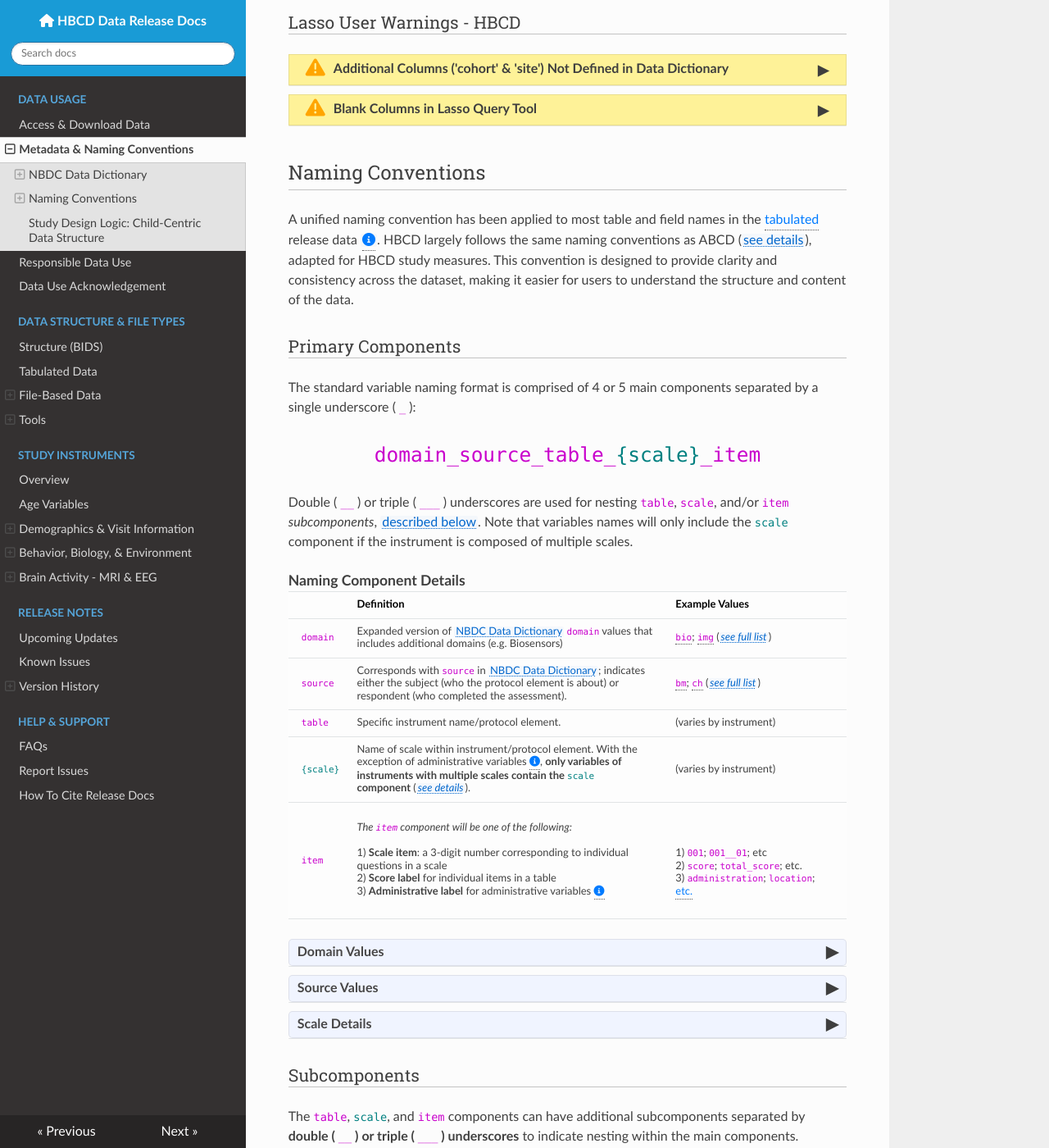
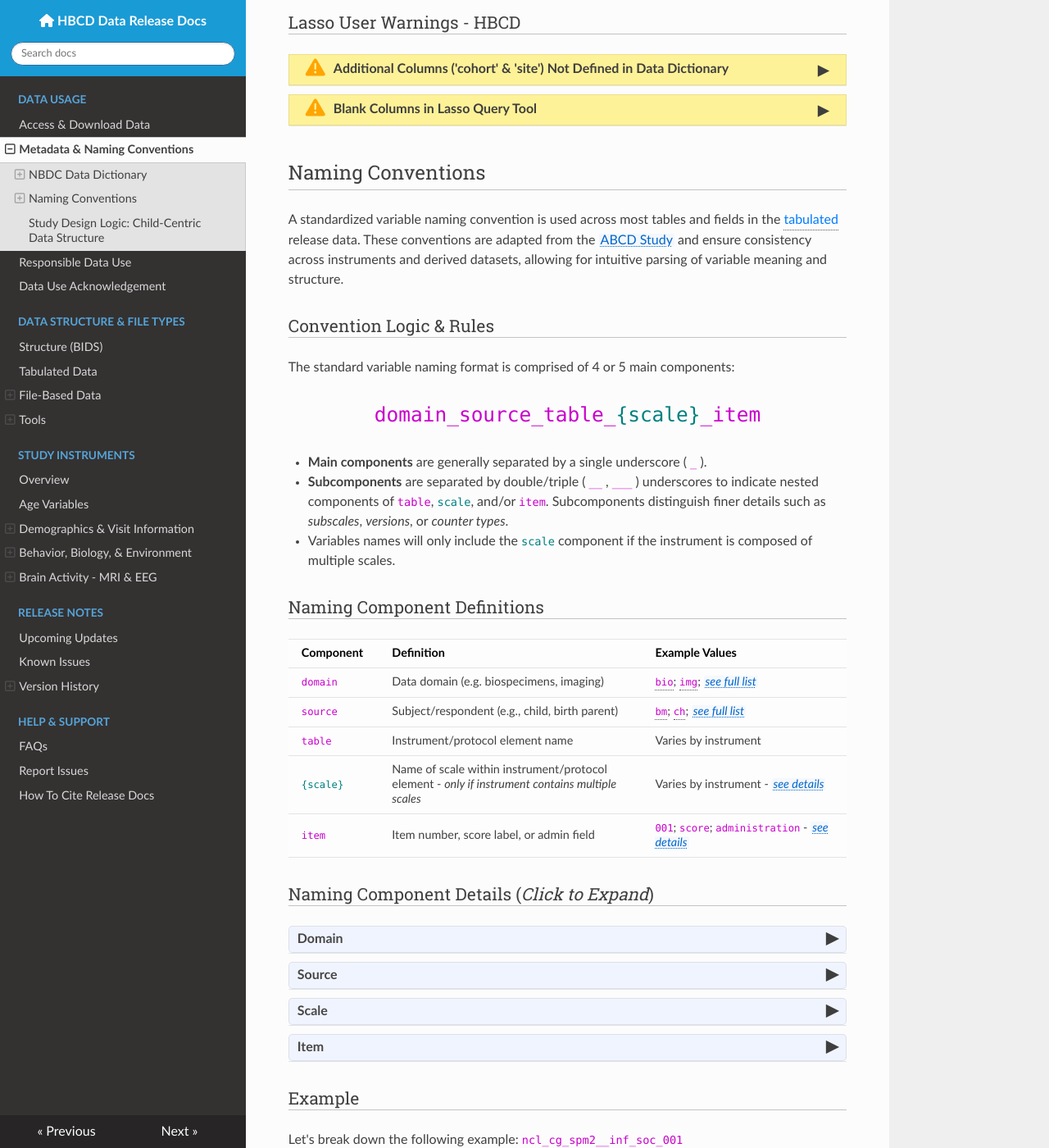
Before and after one commit to nbdc-datahub/hbcd-docs, an MkDocs documentation site: the page built from docs/access/metadata.md, in a window 1280 px wide and 1400 px high, scrolled down 2790 px. Shown: the whole window at 82% size. Built offline with MkDocs 1.6.1, drawn with Linux system fonts in a browser that asks for light colours; nearby versions of some CDN libraries; some of the changed text lies outside the part shown.

Commit message:
large rework of naming convention section

```diff
--- a/docs/access/metadata.md
+++ b/docs/access/metadata.md
@@ -366,70 +366,67 @@ Below are the definitions for the columns in the data dictionary and levels tabl
 
 ## Naming Conventions
 
-A unified naming convention has been applied to most table and field names in the <span class="tooltip">tabulated<span class="tooltiptext">instrument and derived data<br>(tabulated format)</span></span> release data <a href="../../datacuration/overview" target="_blank"><span class="tooltip"><span class="emoji"><i class="fa-solid fa-circle-info"></i></span><span class="tooltiptext">Click to go to overview of tabulated vs. file-based data</span></span></a>. HBCD largely follows the same naming conventions as ABCD ([see details](https://docs.abcdstudy.org/latest/documentation/curation/naming.html)), adapted for HBCD study measures. This convention is designed to provide clarity and consistency across the dataset, making it easier for users to understand the structure and content of the data.
+A standardized variable naming convention is used across most tables and fields in the <span class="tooltip">tabulated<span class="tooltiptext">instrument and derived data<br>(tabulated format)</span></span> release data. These conventions are adapted from the [ABCD Study](https://docs.abcdstudy.org/latest/documentation/curation/naming.html) and ensure consistency across instruments and derived datasets, allowing for intuitive parsing of variable meaning and structure.
 
-### Primary Components
+### Convention Logic & Rules
 
-The standard variable naming format is comprised of 4 or 5 main components separated by a single underscore ( `_` ):
+The standard variable naming format is comprised of 4 or 5 main components:
 
  <p style="font-size: 1.8em; font-weight: bold; padding: 10px;" align="center">
 <code>domain_source_table_<span style="color: teal;">{scale}</span>_item</code>
 </p>
 
-Double ( `__` ) or triple ( `___` ) underscores are used for nesting `table`, `scale`, and/or `item` *subcomponents*, [described below](#subcomponents). Note that variables names will only include the <code><span style="color: teal;">scale</span></code> component if the instrument is composed of multiple scales.
+- **Main components** are generally separated by a single underscore ( `_` ).
+- **Subcomponents** are separated by double/triple ( `__` ,  `___` ) underscores to indicate nested components of `table`, <code><span style="color: teal;">scale</span></code>, and/or `item`. Subcomponents distinguish finer details such as *subscales*, *versions*, or *counter types*.
+- Variables names will only include the <code><span style="color: teal;">scale</span></code> component if the instrument is composed of multiple scales.
 
-<p style="font-size: 1.1em; font-weight: bold; margin-bottom: 0; padding-bottom: 0;">Naming Component Details</p>
-<table class="compact-table-no-vertical-lines" style="width: 100%; border-collapse: collapse; table-layout: fixed;">
+### Naming Component Definitions
+
+<table class="table-no-vertical-lines" style="width: 100%; border-collapse: collapse; table-layout: fixed;">
 <thead>
-  <th style="width: 5%; padding-right: 2px;"></th>
-  <th style="width: 50%; padding-left: 2px; padding-right: 2px;">Definition</th>
-  <th style="width: 30%;">Example Values</th>
+  <th style="width: 10%;">Component</th>
+  <th style="width: 45%;">Definition</th>
+  <th style="width: 35%;">Example Values</th>
 </thead>
 <tbody>
 <tr>
-  <td style="padding-right: 2px;"><b><code>domain</code></b></td>
-  <td style="padding-right: 2px; padding-left: 2px; word-wrap: break-word; white-space: normal;">Expanded version of <a href="#data-dictionary">NBDC Data Dictionary</a> <code>domain</code> values that includes additional domains (e.g. Biosensors)</td>
+  <td><b><code>domain</code></b></td>
+  <td style="word-wrap: break-word; white-space: normal;">Data domain (e.g. biospecimens, imaging)</td>
   <td><span class="tooltip"><code>bio</code><span class="tooltiptext">Biospecimens</span></span>;
-  <span class="tooltip"><code>img</code><span class="tooltiptext">Imaging/MRI</span></span> (<i><a href="#domain">see full list</a></i>)</td>
+  <span class="tooltip"><code>img</code><span class="tooltiptext">Imaging/MRI</span></span>; <i><a href="#domain">see full list</a></i></td>
 </tr>
 <tr>
-  <td style="padding-right: 2px;"><b><code>source</code></b></td>
-  <td style="padding-right: 2px; padding-left: 2px; word-wrap: break-word; white-space: normal;">Corresponds with <code>source</code> in <a href="#data-dictionary">NBDC Data Dictionary</a>; indicates either the subject (who the protocol element is about) or respondent (who completed the assessment).</td>
+  <td><b><code>source</code></b></td>
+  <td style="word-wrap: break-word; white-space: normal;">Subject/respondent (e.g., child, birth parent)</td>
   <td><span class="tooltip"><code>bm</code><span class="tooltiptext">Biological Mother</span></span>;
-    <span class="tooltip"><code>ch</code><span class="tooltiptext">Child</span></span> (<i><a href="#source">see full list</a></i>)
+    <span class="tooltip"><code>ch</code><span class="tooltiptext">Child</span></span>; <i><a href="#source">see full list</a></i>
   </td>
 </tr>
 <tr>
-<td style="padding-right: 2px;"><b><code>table</code></b></td>
-<td style="padding-left: 2px;">Specific instrument name/protocol element.</td>
-<td style="word-wrap: break-word; white-space: normal;">(varies by instrument)</td></tr>
+<td><b><code>table</code></b></td>
+<td>Instrument/protocol element name</td>
+<td>Varies by instrument</td></tr>
 </tr>
 <tr>
 <td><b><code><span style="color: teal;">{scale}</span></code></b></td>
-<td style="padding-left: 2px; word-wrap: break-word; white-space: normal;">Name of scale within instrument/protocol element. With the exception of administrative variables <span class="tooltip"><span class="emoji"><i class="fa-solid fa-circle-info"></i></span><span class="tooltiptext">e.g. language or date of administration</span></span>, <b>only variables of instruments with multiple scales contain the <code><span style="color: teal;">scale</span></code> component</b> (<i><a href="#scale">see details</a></i>).</td>
-<td style="word-wrap: break-word; white-space: normal;">(varies by instrument)</td></tr>
+<td style="word-wrap: break-word; white-space: normal;">Name of scale within instrument/protocol element - <i>only if instrument contains multiple scales</i></td>
+<td style="word-wrap: break-word; white-space: normal;">Varies by instrument - <i><a href="#scale">see details</a></i></td></tr>
 </tr>
 <tr>
-  <td style="padding-right: 2px;"><b><code>item</code></b></td>
-  <td style="padding-left: 2px; word-wrap: break-word; white-space: normal;"><i>The <code>item</code> component will be one of the following:</i><br><br>
-  1) <b>Scale item</b>: a 3-digit number corresponding to individual questions in a scale<br>
-  2) <b>Score label</b> for individual items in a table<br>
-  3) <b>Administrative label</b> for administrative variables <span class="tooltip"><span class="emoji"><i class="fa-solid fa-circle-info"></i></span><span class="tooltiptext">e.g. language or date of administration</span></span><br></td>
-  <td style="word-wrap: break-word; white-space: normal;"><br><br><br>
-  1) <code>001</code>; <code>001__01</code>; etc<br>
-  2) <code>score</code>; <code>total_score</code>; etc.<br>
-  3) <code>administration</code>; <code>location</code>; <span class="tooltip tooltip-left">etc.<span class="tooltiptext"><code>lang</code>; <code>date_taken</code>; <code>candidate_age</code>; <code>gestational_age</code>; <code>adjusted_age</code></span></span><br><br>
-  </td></tr>
+  <td><b><code>item</code></b></td>
+  <td style="word-wrap: break-word; white-space: normal;">Item number, score label, or admin field</td>
+  <td style="word-wrap: break-word; white-space: normal;"><code>001</code>; <code>score</code>; <code>administration</code> - <i><a href="#item">see details</a></i></td>
+</tr>
 </tr>
 </tbody>
 </table>
 
 
+### Naming Component Details (*Click to Expand*)
+
 <div id="domain" class="table-banner" onclick="toggleCollapse(this)">
   <span class="text-with-link">
-  <span style="display: inline-flex; align-items: center;">
-   Domain Values
-  </span>
+  <span style="display: inline-flex; align-items: center;">Domain</span>
   <a class="anchor-link" href="#domain" title="Copy link">
   <i class="fa-solid fa-link"></i>
   </a>
@@ -461,9 +459,7 @@ Double ( `__` ) or triple ( `___` ) underscores are used for nesting `table`, `s
 
 <div id="source" class="table-banner" onclick="toggleCollapse(this)">
   <span class="text-with-link">
-  <span style="display: inline-flex; align-items: center;">
-   Source Values
-  </span>
+  <span style="display: inline-flex; align-items: center;">Source</span>
   <a class="anchor-link" href="#source" title="Copy link">
   <i class="fa-solid fa-link"></i>
   </a>
@@ -496,7 +493,7 @@ Double ( `__` ) or triple ( `___` ) underscores are used for nesting `table`, `s
 
 <div id="scale" class="table-banner" onclick="toggleCollapse(this)">
   <span class="text-with-link">
-  <span style="display: inline-flex; align-items: center;">Scale Details</span>
+  <span style="display: inline-flex; align-items: center;">Scale</span>
   <a class="anchor-link" href="#scale" title="Copy link">
   <i class="fa-solid fa-link"></i>
   </a>
@@ -504,7 +501,7 @@ Double ( `__` ) or triple ( `___` ) underscores are used for nesting `table`, `s
   <span class="arrow">▸</span>
 </div>
 <div class="table-collapsible-content">
-<p>Study instruments/tables composed of multiple scales will include the <code><span style="color: teal;">{scale}</span></code> naming component in their variable names. This is applicable to the following instruments in the current release:</p>
+<p><i>Only variables of instruments/tables composed of multiple scales include the <code><span style="color: teal;">scale</span></code> component</i>. Scale is also excluded from administrative variables <span class="tooltip"><span class="emoji"><i class="fa-solid fa-circle-info"></i></span><span class="tooltiptext">e.g. language or date of administration</span></span>. The following instruments in the current release include the scale component in their variable names:</p>
 <br>
 <br>
 <table class="table-no-vertical-lines" style="width: 100%; border-collapse: collapse; table-layout: fixed; font-size: 15px">
@@ -583,23 +580,53 @@ Double ( `__` ) or triple ( `___` ) underscores are used for nesting `table`, `s
 </p>
 </div>
 
-### Subcomponents
+<div id="item" class="table-banner" onclick="toggleCollapse(this)">
+  <span class="text-with-link">
+  <span style="display: inline-flex; align-items: center;">Item</span>
+  <a class="anchor-link" href="#item" title="Copy link">
+  <i class="fa-solid fa-link"></i>
+  </a>
+  </span>
+  <span class="arrow">▸</span>
+</div>
+<div class="table-collapsible-content">
+<table class="table-no-vertical-lines" style="width: 100%; border-collapse: collapse; table-layout: fixed;">
+<thead>
+  <th>Possible Item Type</th>
+  <th>Example Values</th>
+</thead>
+<tbody>
+<tr>
+  <td><b>Scale item</b>: a 3-digit number corresponding to individual questions in a scale</td>
+  <td><code>001</code>; <code>001__01</code>; etc</td>
+</tr>
+<tr>
+  <td><b>Score label</b> for individual items in a table</td>
+  <td><code>score</code>; <code>total_score</code>; etc.</td>
+</tr>
+<tr>
+  <td><b>Administrative label</b> for administrative variables <span class="tooltip"><span class="emoji"><i class="fa-solid fa-circle-info"></i></span><span class="tooltiptext">e.g. language or date of administration</span></span></td>
+  <td  style="word-wrap: break-word; white-space: normal;"><code>administration</code>; <code>location</code>; <code>lang</code>; <code>date_taken</code>; <code>candidate_age</code>; <code>gestational_age</code>; <code>adjusted_age</code></td>
+</tr>
+</tbody>
+</table>
+</div>
 
-The `table`, <code><span style="color: teal;">scale</span></code>, and `item` components can have additional subcomponents separated by **double ( `__` ) or triple ( `___` ) underscores** to indicate nesting within the main components. Subcomponents distinguish finer details such as **subscales**, **versions**, or **counter types** within a given table or field.
+### Example
 
-For example, for the table name `ncl_cg_spm2__inf`, the double underscore separates the instrument (`spm2`) from its subcomponent/version (`inf`), i.e., the infant-specific version of SPM-2:
+Let's break down the following example: `ncl_cg_spm2__inf_soc_001`
 
- - `ncl` (domain): <a href="../../instruments/#neurocog">Neurocognition & Language</a>
- - `cg` (source): Caregiver
- - `spm2` (table): the <a href="../../instruments/neurocog/spm2">SPM-2</a> instrument
-    - `inf` (table subcomponent): infant version of SPM-2
-
+- `ncl`: [Neurocognition & Language](../instruments/index.md#neurocog) (*domain*)
+- `cg`: Caregiver (*source*)
+- `spm2__inf`: nested table name
+    - `spm2`: the [SPM-2](../instruments/neurocog/spm2.md) instrument (*table*)
+    - `inf`: Infant version of SPM-2 (*table subcomponent*)
+- `soc`: scale for metrics of socialization
+- `001`: item number
 
 ### Exceptions
 
-Some variables do not fully follow the standard naming convention, though this will be improved in future releases. Notable exceptions include tabulated data for [MRI & MRS](../instruments/index.md#mri) and [EEG](../instruments/index.md#eeg) derived from associated <span class="tooltip">file-based<span class="tooltiptext">imaging and biosignal data<br>(varied formats)</span></span> data.
-
-All files begin with the **domain** (`img` or `eeg`) in accordance with the conventions described above, but the following elements may differ:
+Some variables do not fully follow the standard naming convention, though this will be improved in future releases. Notable exceptions include tabulated data for [MRI & MRS](../instruments/index.md#mri) and [EEG](../instruments/index.md#eeg) derived from associated <span class="tooltip">file-based<span class="tooltiptext">imaging and biosignal data<br>(varied formats)</span></span> data. All files begin with the **domain** (`img` or `eeg`) in accordance with the conventions described above, but the following elements may differ:
 
  - In place of **source**, which for all MRI and EEG data is Child/`ch`, the pipeline name is typically given (e.g. `bibsnet`, `xcpd`, `osprey`, `made`, etc.)
  - In place of **table_item**, the keywords typically match the name of the pipeline derivative file from which the table was generated (see full lists of file-based derivatives for each pipeline [here](../datacuration/derivatives.md)).
```
Also changed, not shown: other parts of docs/access/metadata.md (+2 -0 lines), docs/access/metadata-alt.md (added, +263 -0 lines).
